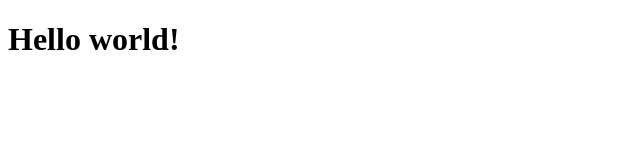
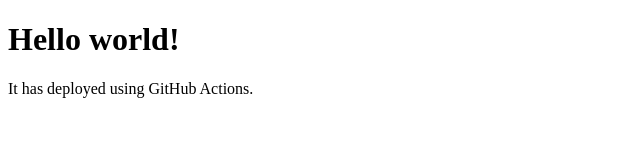
Before and after one commit to fredhartley/aws-hello-world, a plain HTML site: page index.html in a window 1280 px wide. Shown: the whole page, without its empty margins (0-640 px from the left). Drawn offline with Linux system fonts and the light colour scheme.

Commit message:
changed index

```diff
--- a/index.html
+++ b/index.html
@@ -9,6 +9,7 @@
 
 <body>
     <h1>Hello world!</h1>
+    <p>It has deployed using GitHub Actions.</p>
 </body>
 
 </html>
```
